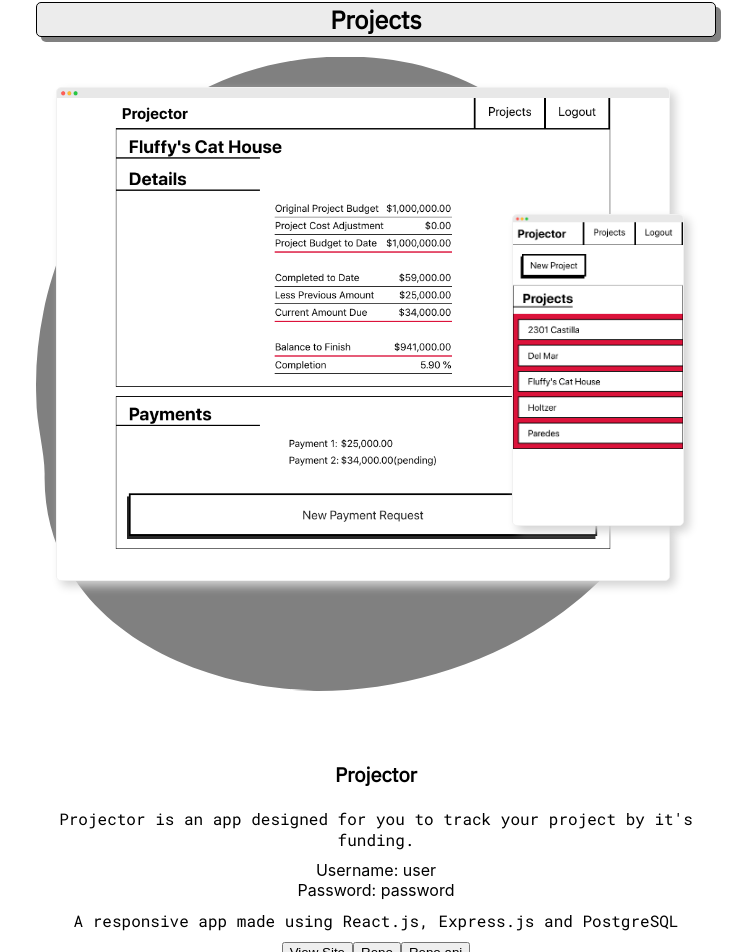
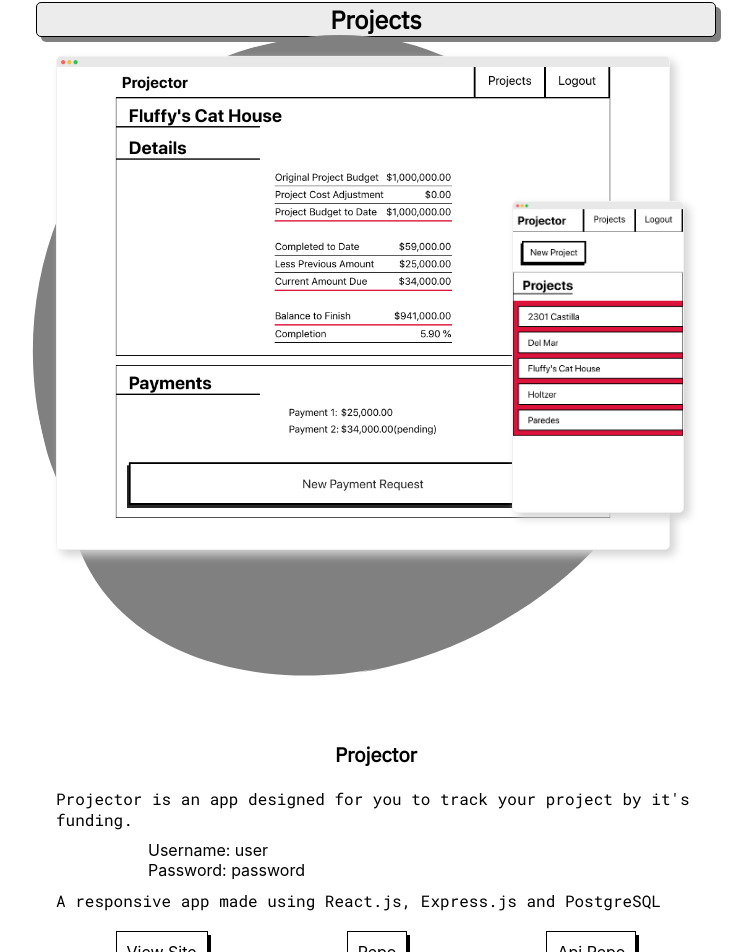
Before and after one commit to smallcrustation/katies-magic-site, a React (Create React App) app: page / in a window 1280 px wide. Shown: the part 518-1470 px from the top of the page, without its empty margins (264-1016 px from the left). Built offline with nearby package versions, Linux system fonts and the light colour scheme; a web font is replaced by a local one.

Commit message:
paraallax effect on Project images working

```diff
--- a/src/components/Project/Project.css
+++ b/src/components/Project/Project.css
@@ -1,9 +1,33 @@
 .Project {
 }
 
-.Project-bg {
-  z-index: -1;
-  transition: all 1s linear;
+.Project h3{
+  margin-top: 0px;
+}
+
+.Project p{
+  text-align: left;
+}
+
+.Project section{
+  padding-left: 15%;
+  text-align: left;
+}
+
+.Project-links{
+  margin: 20px 10px;
+  display: flex;
+  justify-content: space-around;
+  flex-wrap: wrap;
+}
+
+.Project-links a{
+  color: black;
+  text-decoration: none;
+  border: 1px solid black;
+  box-shadow: 3px 4px black;
+  padding: 10px;
+  text-align: center;
 }
 
 .Project-imgs {
@@ -22,6 +46,7 @@
   border-radius: 5px;
   box-shadow: 5px 5px 10px lightgray;
   background-color: white;
+  transition: all .8s 0s cubic-bezier(.1,0,.36,1.7);
 }
 
 .Project img:nth-child(2) {
--- a/src/components/Project/Project.js
+++ b/src/components/Project/Project.js
@@ -1,4 +1,4 @@
-import React, { useEffect, useState } from 'react'
+import React, { useEffect, useState, useRef } from 'react'
 import './Project.css'
 
 const Project = ({
@@ -14,17 +14,33 @@ const Project = ({
 }) => {
   const [scrollPos, setScrollPos] = useState(window.pageYOffset)
 
+  const projectRef = useRef()
+
   useEffect(() => {
     window.addEventListener('scroll', handleScroll)
+    // const options = {
+    //   root: projectRef.current,
+    //   rootMargin: '0px',
+    //   threshold: 1
+    // }
+    // const observer = new IntersectionObserver(handleScroll, options)
+    // console.log('clientHeight:', projectRef.current.clientHeight)
+    // console.log('offsetTop:', projectRef.current.offsetTop)
   }, [])
 
   const handleScroll = () => {
-    // console.log('scroll')
-    // console.log(window.pageYOffset)
-    if (window.pageYOffset % 10 === 0) {
-      setScrollPos(window.pageYOffset)
+    const bottomWindowYOffset = window.pageYOffset + window.innerHeight
+    // if projectRef is in the viewport & top of viewport is not past top of projectRef
+    if (
+      bottomWindowYOffset > projectRef.current.offsetTop &&
+      window.pageYOffset < projectRef.current.offsetTop
+    ) {
+      let pos =
+        projectRef.current.clientHeight +
+        projectRef.current.offsetTop -
+        bottomWindowYOffset
+      setScrollPos(pos / 20)
     }
-    // setScrollPos(window.pageYOffset % 360)
   }
 
   const openSite = url => {
@@ -33,15 +49,21 @@ const Project = ({
 
   return (
     <article className="Project">
-      <div className="Project-imgs fadeInUp" onClick={() => openSite(liveUrl)}>
+      <div
+        className="Project-imgs fadeInUp"
+        onClick={() => openSite(liveUrl)}
+        ref={projectRef}
+      >
         <img
           className="Project-img1"
+          style={{ transform: `translateY(${scrollPos / 2}%)` }}
           src={require(`../../assets/images/${imgOneName}`)}
           alt={title}
         />
         {imgTwoName ? (
           <img
             className="Project-img2"
+            style={{ transform: `translateY(${scrollPos / 3}%)` }}
             src={require(`../../assets/images/${imgTwoName}`)}
             alt={title}
           />
@@ -50,12 +72,15 @@ const Project = ({
         )}
         <div
           className="Project-bg"
-          style={{ transform: `rotate(${scrollPos}deg)` }}
+          style={{
+            // transform: `rotate(${scrollPos}deg) translateY(${scrollPos}%);`
+            transform: `translateY(${scrollPos / 3}%)`
+          }}
         >
           <svg
             viewBox="0 0 1900 1900"
             className=""
-            // style={{ transform: `rotate(${scrollPos}deg)` }}
+            style={{ transform: `rotate(${scrollPos}deg)` }}
             xmlns="http://www.w3.org/2000/svg"
           >
             <path
@@ -76,9 +101,11 @@ const Project = ({
         ''
       )}
       <p>{tech}</p>
-      <button onClick={() => openSite(liveUrl)}>View Site</button>
-      <button onClick={() => openSite(gitHub)}>Repo</button>
-      {githubApi ? <button>Repo api</button> : ''}
+      <div className="Project-links">
+        <a href={liveUrl} target="_blank" rel="noopener noreferrer">View Site</a>
+        <a href={gitHub} target="_blank" rel="noopener noreferrer">Repo</a>
+        {githubApi ? <a href={githubApi} target="_blank" rel="noopener noreferrer">Api Repo</a> : ''}
+      </div>
     </article>
   )
 }
```
